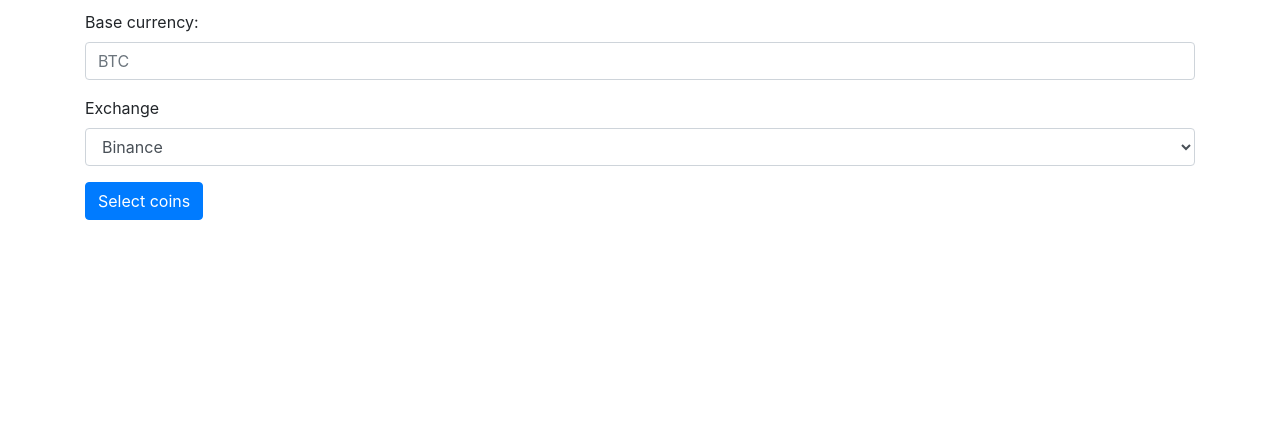
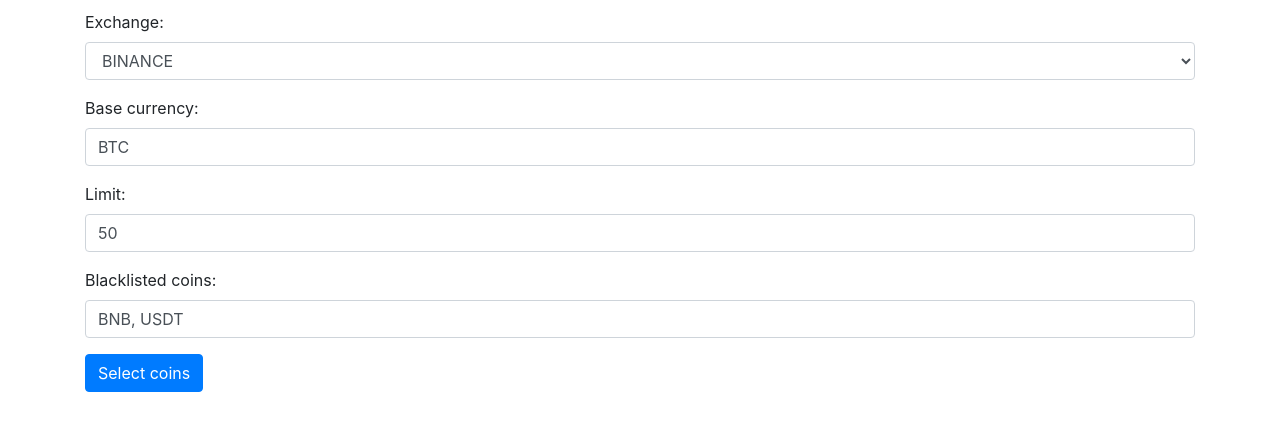
Before and after one commit to matteoantoci/ch-companion, a React (Create React App) app: page / in a window 1280 px wide. Shown: the top 430 px of the page. Built offline with nearby package versions, Linux system fonts and the light colour scheme.

Commit message:
Better fields handling

```diff
--- a/src/App/App.jsx
+++ b/src/App/App.jsx
@@ -20,12 +20,18 @@
     super(props);
     this.store = createStore();
     this.selectCoins = this.selectCoins.bind(this);
+    this.setField = this.setField.bind(this);
+  }
+
+  setField(fieldName, value) {
+    const { store } = this;
+    store.setField(fieldName, value);
   }
 
   selectCoins() {
     const { store } = this;
     store.setLoading(true);
-    return fetchCoins(store.fields)
+    return fetchCoins(store.config)
       .then((coins) => sendMessage({ coins }))
       .finally(() => {
         store.setLoading(false);
@@ -40,6 +46,7 @@
             <OptionsForm
               store={this.store}
               handleButtonClick={this.selectCoins}
+              handleFieldChange={this.setField}
             />
           </Col>
         </Row>
--- a/src/App/OptionsForm.jsx
+++ b/src/App/OptionsForm.jsx
@@ -1,25 +1,68 @@
+import { trim } from 'lodash-es';
 import React from 'react';
 import { Form, FormGroup, Label, Input } from 'reactstrap';
 import { observer } from 'mobx-react';
 import { Submit } from './Submit';
 
-export const OptionsForm = observer((props) => (
+function formatListValue(value) {
+  return value.split(',').map(trim);
+}
+
+export const OptionsForm = observer((props) => {
+  const { store, handleFieldChange } = props;
+  const createHandler = (fieldName) => (event) =>
+    handleFieldChange(fieldName, event.target.value);
+  const createListHandler = (fieldName) => (event) =>
+    handleFieldChange(fieldName, formatListValue(event.target.value));
+  return (
     <Form>
+      <FormGroup>
+        <Label for="exchange">Exchange:</Label>
+        <Input
+          type="select"
+          name="select"
+          id="exchange"
+          value={store.fields.exchange}
+          onChange={createHandler('exchange')}
+        >
+          {store.exchanges.map((value) => (
+            <option value={value} key={value}>
+              {value}
+            </option>
+          ))}
+        </Input>
+      </FormGroup>
       <FormGroup>
         <Label for="base-currency">Base currency:</Label>
         <Input
           type="text"
           name="base-currency"
           id="base-currency"
-        placeholder="BTC"
+          onChange={createHandler('baseCurrency')}
+          value={store.fields.baseCurrency}
         />
       </FormGroup>
       <FormGroup>
-      <Label for="exchange">Exchange</Label>
-      <Input type="select" name="select" id="exchange">
-        <option>Binance</option>
-      </Input>
+        <Label for="limit">Limit:</Label>
+        <Input
+          type="text"
+          name="limit"
+          id="limit"
+          value={store.fields.limit}
+          onChange={createHandler('limit')}
+        />
+      </FormGroup>
+      <FormGroup>
+        <Label for="blacklist">Blacklisted coins:</Label>
+        <Input
+          type="text"
+          name="blacklist"
+          id="blacklist"
+          value={store.fields.blacklist.join(', ')}
+          onChange={createListHandler('blacklist')}
+        />
       </FormGroup>
       <Submit {...props} />
     </Form>
-));
+  );
+});
--- a/src/App/store.js
+++ b/src/App/store.js
@@ -1,7 +1,13 @@
-import { pick } from 'lodash-es';
 import { observable, configure, action } from 'mobx';
 
 configure({ enforceActions: true });
+
+const FIELDS_DEFAULTS = {
+  baseCurrency: 'BTC',
+  exchange: 'BINANCE',
+  blacklist: ['BNB', 'USDT'],
+  limit: 50,
+};
 
 export function createStore() {
   let store;
@@ -10,15 +16,19 @@
     store.isLoading = isLoading;
   });
 
+  const setField = action((fieldName, value) => {
+    store.fields[fieldName] = value;
+  });
+
   store = observable({
     isLoading: false,
-    fields: {
-      baseCurrency: 'BTC',
-      exchange: 'BINANCE',
-      blacklist: ['BNB', 'USDT'],
-      limit: 50,
+    exchanges: ['BINANCE', 'COINBASE', 'BITTREX', 'KRAKEN', 'POLONIEX'],
+    fields: { ...FIELDS_DEFAULTS },
+    get config() {
+      return store.fields;
     },
     setLoading,
+    setField,
   });
 
   return store;
```
Lines whose indentation alone changed are shown as unchanged.
